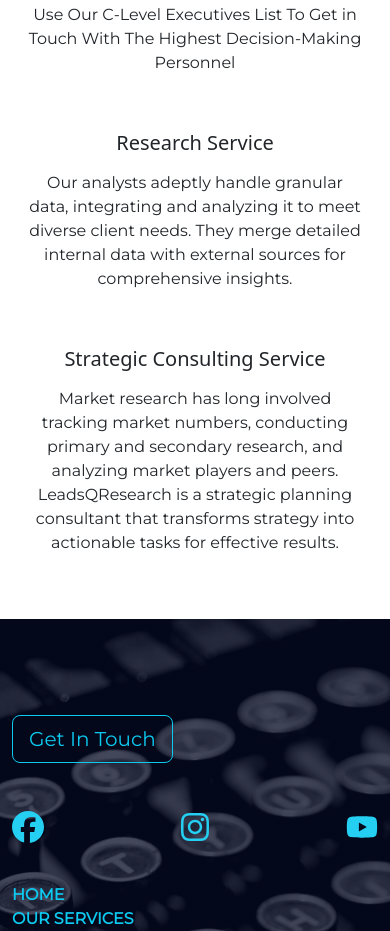
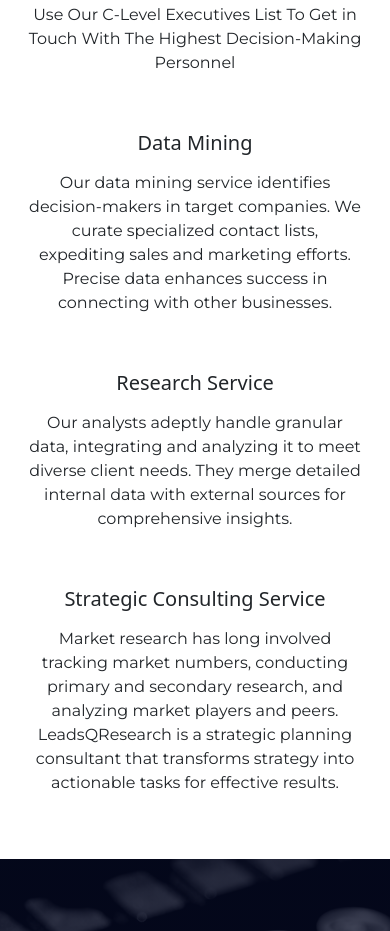
Before and after one commit to AkshayRamtekeDev/leadQResearch, a React (Create React App) app: page / in a window 390 px wide. Shown: the part 2180-3111 px from the top of the page. Built offline with nearby package versions, Linux system fonts and the light colour scheme.

Commit message:
updated ui responsiveness for our services page

```diff
--- a/src/components/ChooseSection/ChooseSection.jsx
+++ b/src/components/ChooseSection/ChooseSection.jsx
@@ -122,6 +122,24 @@ function ChooseSection() {
                             </div> */}
                             <Card.Body>
                                 <Card.Title className='text-center text-capitalize mb-3'>
+                                    Data Mining
+                                </Card.Title>
+                                <Card.Text className='text-center'>
+                                    Our data mining service identifies decision-makers in target companies. We curate specialized contact lists, expediting sales and marketing efforts. Precise data enhances success in connecting with other businesses.
+                                </Card.Text>
+                            </Card.Body>
+                        </Card>
+                    </div>
+
+                    <div className='col-lg-4'>
+                        <Card className='d-flex align-items-center border-0 h-100'>
+                            {/* <div className='mt-3'>
+                                <svg xmlns="http://www.w3.org/2000/svg" width="48" height="48" fill="#dc3545" class="bi bi-geo-alt-fill" viewBox="0 0 16 16">
+                                    <path d="M8 16s6-5.686 6-10A6 6 0 0 0 2 6c0 4.314 6 10 6 10m0-7a3 3 0 1 1 0-6 3 3 0 0 1 0 6" />
+                                </svg>
+                            </div> */}
+                            <Card.Body>
+                                <Card.Title className='text-center text-capitalize mb-3'>
                                     Research Service
                                 </Card.Title>
                                 <Card.Text className='text-center'>
--- a/src/pages/Courses/Courses.jsx
+++ b/src/pages/Courses/Courses.jsx
@@ -56,6 +56,13 @@ const courses = [
         title: 'Targeted List By C Level Executives',
         description: 'Our C-Level Executives List provides you with extremely accurate contact information to reach your prospects by phone, email, or letter, regardless of the C-Level Executives you wish to connect with: CEOs, CIOs, CFOs, CTOs, CMOs, CSOs, COOs, or any other C-Level Executive. With our C-Level Executives Email List, communicating with these executives is much simpler and takes less time because you wont need to go through several channels to get your point across.'
     },
+    {
+        id: 7,
+        img: [Business],
+        title: 'Targeted List By Data Mining',
+        description: 'Our data mining service enhances your marketing strategy by identifying the decision-makers in the companies you wish to engage with. We curate specialized lists containing vital contacts tailored specifically for your needs. These lists expedite your sales and marketing endeavors by providing access to top-tier leads, thereby optimizing your resources and saving valuable time and money. Our precise data ensures greater chances of success when connecting with other businesses!'
+    },
+
 
 ];
 
```
